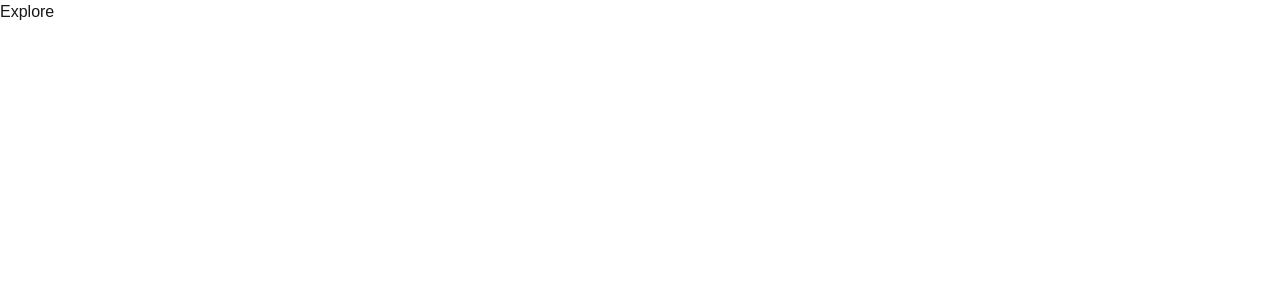
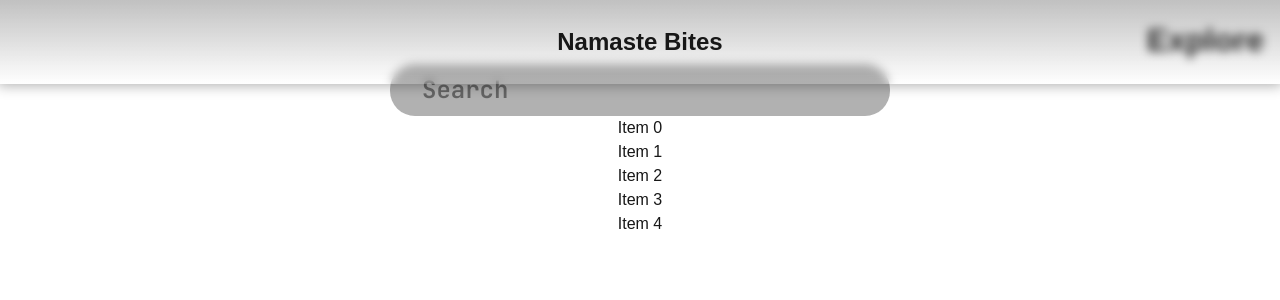
Before and after one commit to Vahiyaatproduct9/namastebites, a Next.js app in the folder namastebites/: page /explore in a window 1280 px wide. Shown: the top 300 px of the page. Built offline with nearby package versions, Linux system fonts and the light colour scheme; a web font is replaced by a local one.

Commit message:
add reusable component

```diff
--- /dev/null
+++ b/namastebites/app/components/items.tsx
@@ -0,0 +1,21 @@
+import { Item } from "../types/types"
+
+type propType = {
+  items: Item[];
+  Component: React.FC<{ item: Item }>
+}
+export default (props: propType) => {
+  const { items, Component } = props;
+  const FoodItems = () => {
+    return items.map(item => {
+      return (
+        <Component key={item.id} item={item} />
+      )
+    })
+  }
+  return (
+    <div className="items">
+      <FoodItems />
+    </div>
+  )
+}
--- /dev/null
+++ b/namastebites/app/explore/explore.css
@@ -0,0 +1,38 @@
+.explore-container {
+  width: 100%;
+  display: flex;
+  justify-content: center;
+  .explore {
+    max-width: 1500px;
+    width: 100%;
+    padding: 1rem;
+    box-sizing: border-box;
+    display: flex;
+    flex-direction: column;
+    align-items: center;
+    justify-content: center;
+    .explore-header {
+      width: 100%;
+      .explore-text {
+        text-align: right;
+        font-size: var(--font-large);
+        font-weight: 600;
+      }
+    }
+    .explore-search {
+      width: 100%;
+      max-width: 500px;
+      input {
+        width: 100%;
+        padding: 0.5rem 2rem;
+        border-radius: 25px;
+        border: none;
+        background: rgba(100,100,100,0.5);
+        outline: none;
+        font-size: var(--font-med);
+        font-family: 'JetBrains Mono', 'sans serif';
+        font-weight: 600;
+      }
+    }
+  }
+}
--- a/namastebites/app/explore/page.tsx
+++ b/namastebites/app/explore/page.tsx
@@ -1,7 +1,35 @@
+import Items from "../components/items"
+import { Item } from "../types/types";
+import "./explore.css"
 export default () => {
+  const items: Item[] = [];
+  for (let i = 0; i < 5; i++) {
+    items.push({
+      id: i.toString(),
+      name: "Item " + i,
+      price: i * 10,
+      url: 'https://picsum.photos/seed/1234/400/400'
+    })
+  }
   return (
-    <div>
-      <h1>Explore</h1>
+    <div className="explore-container">
+      <div className="explore">
+        <div className="explore-header">
+          <h1 className="explore-text">Explore</h1>
+        </div>
+        <div className="explore-search">
+          <input type="text" placeholder="Search" />
+        </div>
+        <div className="explore-body">
+          <Items items={items} Component={({ item }) => {
+            return (
+              <div>
+                {item.name}
+              </div>
+            )
+          }} />
+        </div>
+      </div>
     </div>
   )
 }
--- a/namastebites/app/home.css
+++ b/namastebites/app/home.css
@@ -44,8 +44,8 @@ html {
   background-repeat: no-repeat;
   background-size: cover;
   background-attachment: fixed;
-  height: 100%;
-  width: 100%;
+  min-height: 100vh;
+  min-width: 100vw;
   align-items: center;
   .hero {
     width: 100%;
@@ -115,7 +115,6 @@ html {
           background: linear-gradient(0deg, rgba(0,0,0,0.6), transparent);
           width: 100%;
           height: 100%;
-          padding: var(--item-pad);
           position: absolute;
           z-index: 1;
           display: flex;
@@ -123,6 +122,7 @@ html {
           align-items: end;
           gap: 10px;
           .item-description {
+          padding: var(--item-pad);
             display: flex;
             flex-direction: column;
             justify-content: space-between;
@@ -140,11 +140,11 @@ html {
             }
           }
           .add-to-cart {
+          padding: var(--item-pad);
             flex: 1;
             display: flex;
             justify-content: center;
             align-items: center;
-            padding: 0;
           }
           .item-button {
             font-size: var(--font-med);
@@ -164,6 +164,24 @@ html {
             font-weight: 600;
           }
         }
+        .selected-item-description-container {
+          backdrop-filter: blur(5px);
+          border-top: 1px solid rgba(255, 255, 255, 0.1);
+          width: 100%;
+          display: flex;
+          justify-content: space-between;
+          align-items: center;
+          padding: var(--item-pad);
+          /* transition-duration: 0.5s; */
+          /* animation-name: slide-in;
+          animation-duration: 500ms;
+          animation-timing-function: ease-in-out;
+          animation-fill-mode: both; */
+          /* animation-fill-mode: forwards; */
+          overflow: hidden;
+          .quantity {
+          }
+        }
         &:active {
           transform: scale(0.95);
         }
@@ -171,3 +189,24 @@ html {
     }
   }
 }
+.footer {
+  width: 100%;
+  backdrop-filter: blur(5px);
+  border-top: 1px solid rgba(255, 255, 255, 0.1);
+  box-shadow: 0 -2px 5px rgba(0, 0, 0, 0.1);
+  padding: 1rem;
+  position: fixed;
+  bottom: 0;
+  left: 0;
+  right: 0;
+  z-index: 2;
+}
+
+@keyframes slide-in {
+  0% {
+    opacity: 0;
+  }
+  100% {
+    opacity: 1;
+  }
+}
--- a/namastebites/app/layout.tsx
+++ b/namastebites/app/layout.tsx
@@ -1,6 +1,7 @@
 import type { Metadata } from "next";
 import { Geist, Geist_Mono } from "next/font/google";
 import "./globals.css";
+import "./home.css"
 const geistSans = Geist({
   variable: "--font-geist-sans",
   subsets: ["latin"],
@@ -27,11 +28,13 @@ export default function RootLayout({
         <link rel="preconnect" href="https://fonts.googleapis.com" />
         <link rel="preconnect" href="https://fonts.gstatic.com" crossOrigin="anonymous" />
         <link href="https://fonts.googleapis.com/css2?family=DM+Serif+Text:ital@0;1&family=JetBrains+Mono:ital,wght@0,100..800;1,100..800&family=Sono:wght,MONO@200..800,1&family=TASA+Orbiter:wght@400..800&display=swap" rel="stylesheet" />
-
       </head>
       <body
         className={`${geistSans.variable} ${geistMono.variable} antialiased`}
       >
+        <section className="navbar">
+          <div className="px-2 py-1">Namaste Bites</div>
+        </section>
         {children}
       </body>
     </html>
--- a/namastebites/app/page.tsx
+++ b/namastebites/app/page.tsx
@@ -1,5 +1,4 @@
 "use client";
-import Image from "next/image";
 import "./home.css";
 import { Food } from "./types/types";
 import { useCallback, useEffect, useMemo, useState } from "react";
@@ -10,7 +9,7 @@ export default function Home() {
 
   useEffect(() => {
     const data: Food[] = [];
-    for (let i = 0; i <= 5; i++) {
+    for (let i = 0; i < 5; i++) {
       data.push({
         url: 'https://picsum.photos/seed/1234/400/400',
         name: 'Plain Samosa',
@@ -63,7 +62,7 @@ export default function Home() {
                 </div>
               </>
             ) : (
-              <div className="w-full flex justify-between items-center">
+              <div className="selected-item-description-container">
                 <button className="item-button" onClick={(e) => removeButton(t.id, e)}>-</button>
                 <div className="quantity">{t.quantity}</div>
                 <button className="item-button" onClick={(e) => addButton(t.id, e)}>+</button>
@@ -76,9 +75,7 @@ export default function Home() {
   }
   return (
     <>
-      <section className="navbar">
-        <div className="px-2 py-1">Namaste Bites</div>
-      </section>
+
       <div className="body">
         <div className="hero">
           <h1>NAMASTE BITES</h1>
@@ -90,6 +87,19 @@ export default function Home() {
           </div>
         </div>
       </div>
+      {items.reduce((a, b) => a + b.price * b.quantity, 0) > 0 && (
+        <div className="footer">
+          <div className="px-2 py-1 max-w-[1200px] items-center gap-[10px] justify-between flex  mx-auto">
+            <div className="flex justify-between w-full">
+              <div className="text-lg">Subtotal</div>
+              <div className="text-lg">₹{items.reduce((a, b) => a + b.price * b.quantity, 0)}</div>
+            </div>
+            <button className="max-w-[300px] w-full bg-red-600 text-white py-4 rounded-2xl active:scale-[0.95] transition duration-300 ease-in-out">
+              CHECKOUT
+            </button>
+          </div>
+        </div>
+      )}
     </>
   );
 }
--- a/namastebites/package.json
+++ b/namastebites/package.json
@@ -9,6 +9,7 @@
     "lint": "eslint"
   },
   "dependencies": {
+    "gsap": "^3.14.2",
     "next": "16.1.6",
     "react": "19.2.3",
     "react-dom": "19.2.3",
```
Also changed, not shown: namastebites/app/types/types.ts (+7 -0 lines), 1 other file (tests, documents, lock files or other folders).
